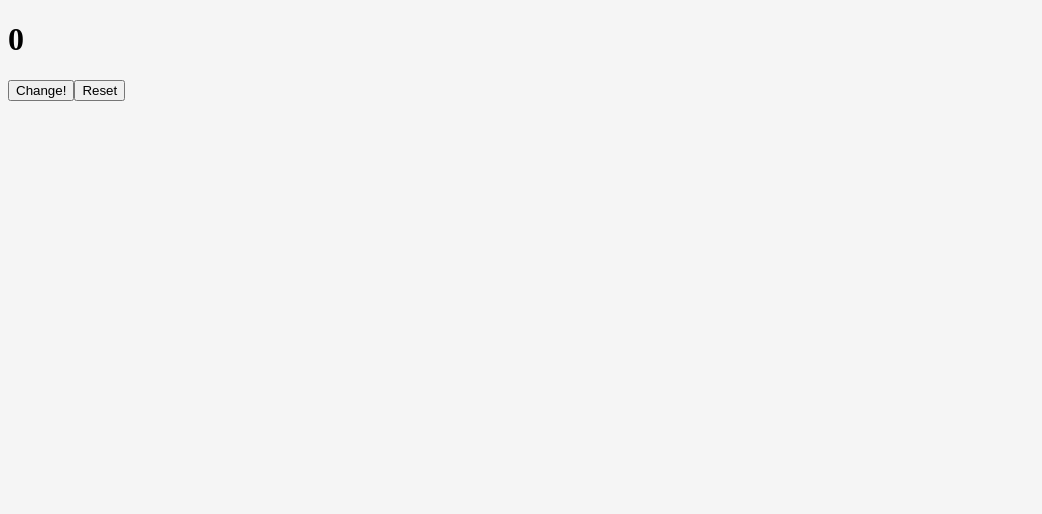
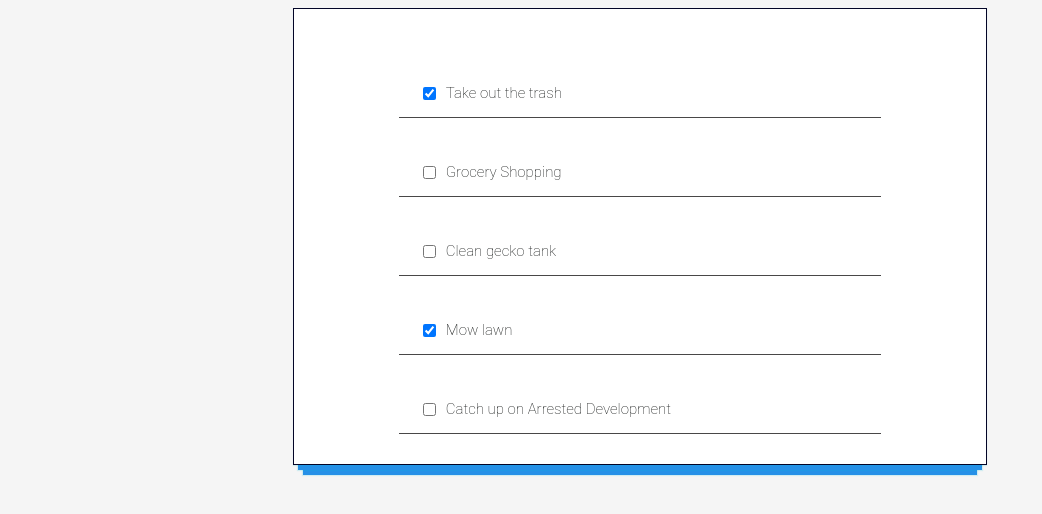
Before and after one commit to userforbidden/reactpractice, a React (Create React App) app in the folder todo-phase1/: page / in a window 1280 px wide. Shown: the top 514 px of the page, without its empty margins (0-1042 px from the left). Built offline with nearby package versions, Linux system fonts and the light colour scheme.

Commit message:
33. Completed Todo App Phase-6

```diff
--- a/todo-phase1/src/App.js
+++ b/todo-phase1/src/App.js
@@ -1,7 +1,7 @@
 import React from 'react';
 import './App.css';
-//import TodoHeader from './components/TodoHeader'
-import ChangeState from './components/ChangeState';
+import TodoHeader from './components/TodoHeader'
+//import ChangeState from './components/ChangeState';
 //import TodoItem from './components/TodoItem'
 
 /* class App extends Component{
@@ -55,7 +55,7 @@
 function App() {
   return (
     <div>
-      <ChangeState />
+      <TodoHeader />
     </div>
   );
 }
--- a/todo-phase1/src/components/TodoHeader.js
+++ b/todo-phase1/src/components/TodoHeader.js
@@ -9,9 +9,28 @@
         this.state = {
             todos: todosData
         }
+        this.handleChange = this.handleChange.bind(this)
     }
+
+    handleChange(id){
+
+        this.setState(prevState => {
+            console.log("something")
+            const updatedTodos = prevState.todos.map(todo =>{
+                if (todo.id === id){
+                    todo.completed = !todo.completed
+                }
+                return todo
+            })
+            return{
+                todos: updatedTodos
+            }
+        })
+    }
+
     render(){
-        const todoItems = this.state.todos.map(item => <TodoItem key = {item.id} item ={item}/>)
+        const todoItems = this.state.todos.map(item => <TodoItem key = {item.id} item ={item}
+            handleChange = {this.handleChange}/>)
 
         return (
             <div className="todo-list">
--- a/todo-phase1/src/components/TodoItem.js
+++ b/todo-phase1/src/components/TodoItem.js
@@ -2,7 +2,11 @@
 function TodoItem(props){
     return(
         <div className="todo-item">
-            <input type="checkbox" checked={props.item.completed} onChange={()=> console.log("Item Changed")}/>
+            <input
+                type="checkbox"
+                checked={props.item.completed}
+                onChange={()=> props.handleChange(props.item.id)}
+            />
             <p>{props.item.text}</p>
         </div>
     )
--- a/todo-phase1/src/index.js
+++ b/todo-phase1/src/index.js
@@ -5,8 +5,8 @@
 //import EventApp from './components/EventApp'
 
 ReactDOM.render(
-  <React.StrictMode>
+
     <App />
-  </React.StrictMode>,
+  ,
   document.getElementById('root')
 );
```
Also changed, not shown: 1 other file (tests, documents, lock files or other folders).
